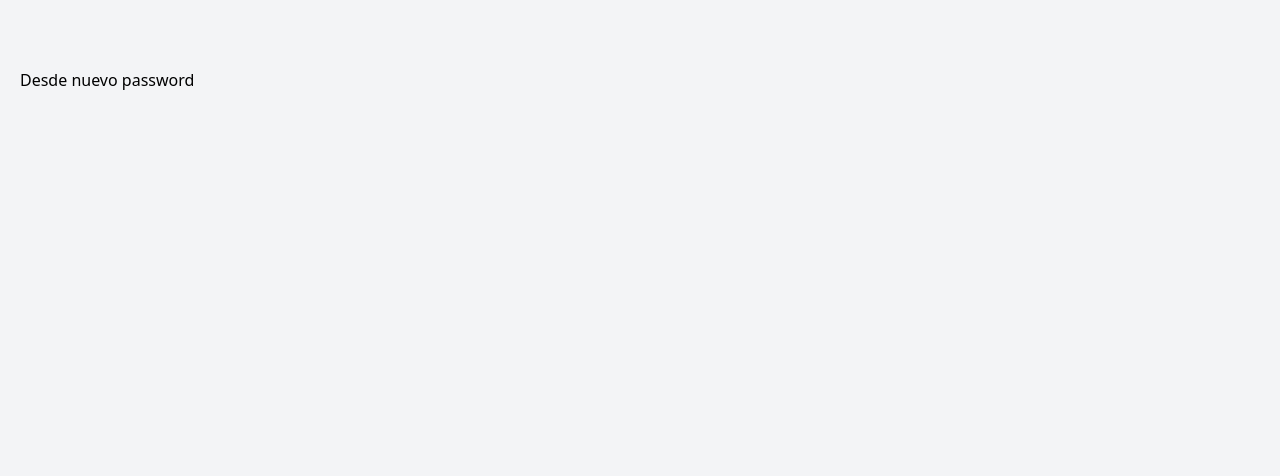
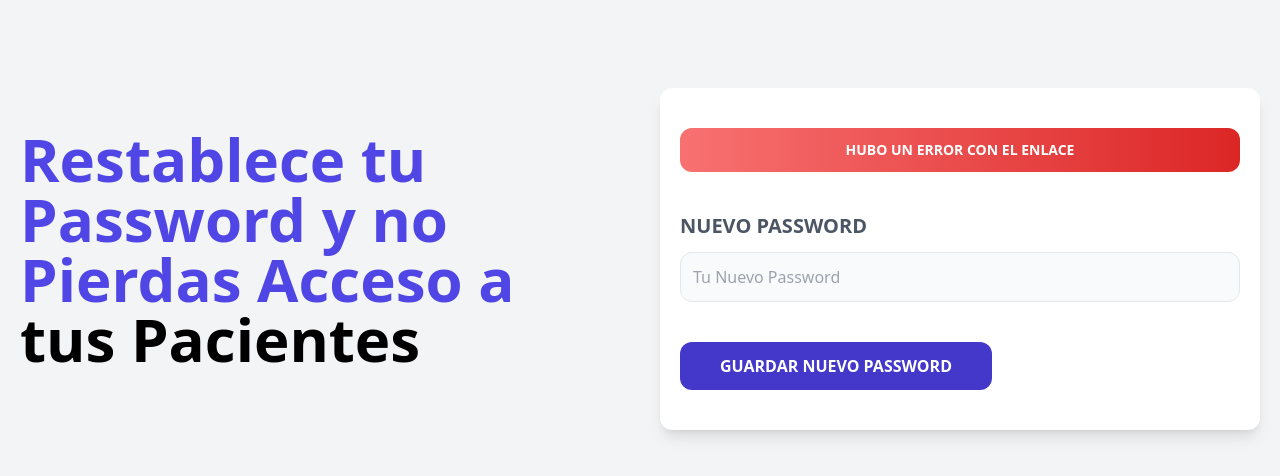
Before and after one commit to Tomas-Garnero/APV-MERN-FullStack-PROYECT, a React (Vite) app in the folder Frontend/: page /olvide-password/1 in a window 1280 px wide. Shown: the top 476 px of the page. Built offline with nearby package versions, Linux system fonts and the light colour scheme; no server answers.

Commit message:
Validating the Token and Showing the Form to Reset the password

```diff
--- a/Frontend/src/paginas/NuevoPassword.jsx
+++ b/Frontend/src/paginas/NuevoPassword.jsx
@@ -1,7 +1,65 @@
+import { useState, useEffect } from "react";
+import { useParams } from "react-router-dom";
+import Alerta from "../components/Alerta";
+import clienteAxios from "../config/axios";
 
 const NuevoPassword = () => {
+
+    const [ password, setPassword] = useState("");
+    const [ alerta, setAlerta ] = useState({});
+    const { tokenValido, setTokenValido } = useState(false);
+
+    const params = useParams();
+    const { token } = params;
+
+    useEffect(() => {
+        const comprobarToken = async () => {
+            try {
+                await clienteAxios(`/veterinarios/olvide-password/${token}`);
+                setAlerta({msg: "Coloca tu nuevo password"});
+                // setTokenValido(true);
+            } catch (error) {
+                setAlerta({msg: "Hubo un error con el enlace", error: true})
+            }
+        }
+        comprobarToken();
+    }, [])
+
+    const { msg } = alerta;
+
     return (
-        <h1>Desde nuevo password</h1>
+        <>
+            <div>
+                <h1 className="text-indigo-600 font-black text-6xl">
+                    Restablece tu Password y no Pierdas Acceso a
+                    <span className="text-black"> tus Pacientes</span>
+                </h1>
+            </div>
+            <div className="mt-20 md:mt-5 shadow-lg px-5 py-10 rounded-xl bg-white">
+                {msg && <Alerta alerta={alerta} />}
+                {!tokenValido && (
+                    <form>
+                        <div className="my-5">
+                            <label className="uppercase text-gray-600 block text-xl font-bold">
+                                Nuevo Password
+                            </label>
+                            <input
+                                type="password"
+                                placeholder="Tu Nuevo Password"
+                                className="border w-full p-3 mt-3 bg-gray-50 rounded-xl"
+                                value={password}
+                                onChange={e => setPassword(e.target.value)}
+                            />
+                        </div>
+                        <input
+                            type="submit"
+                            value="Guardar Nuevo Password"
+                            className="bg-indigo-700 w-full py-3 px-10 rounded-xl text-white uppercase font-bold mt-5 hover:cursor-pointer hover:bg-indigo-800 md:w-auto"
+                        />
+                    </form>
+                )}
+            </div>
+        </>
     )
 }
 
```
